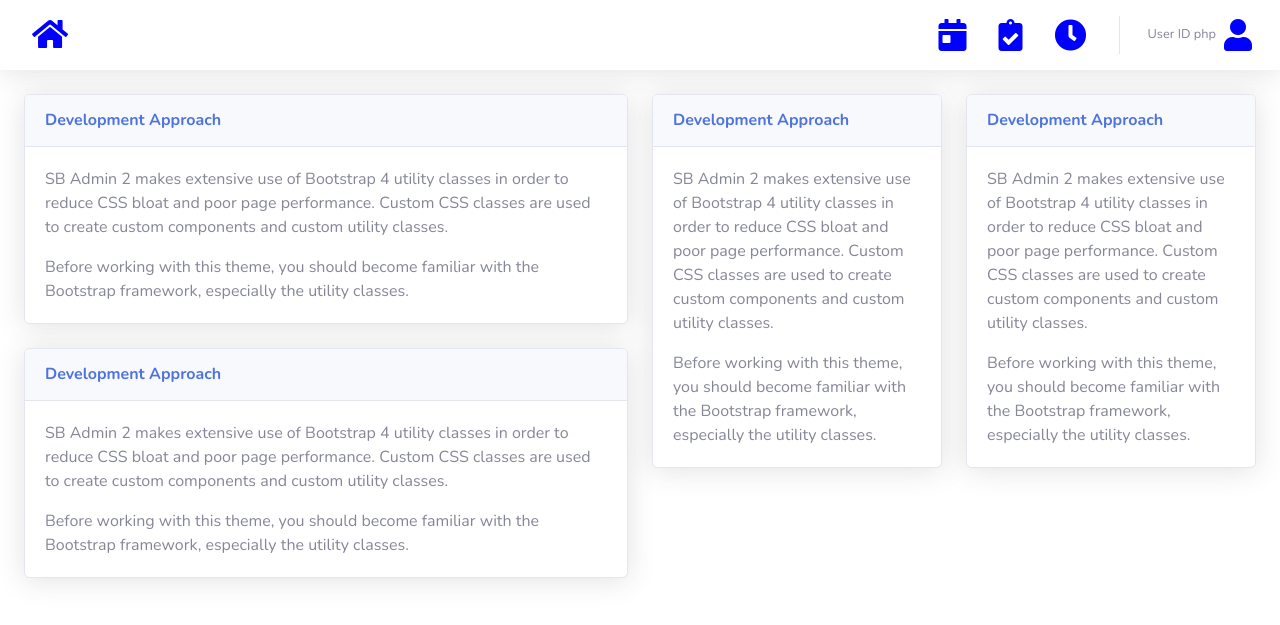
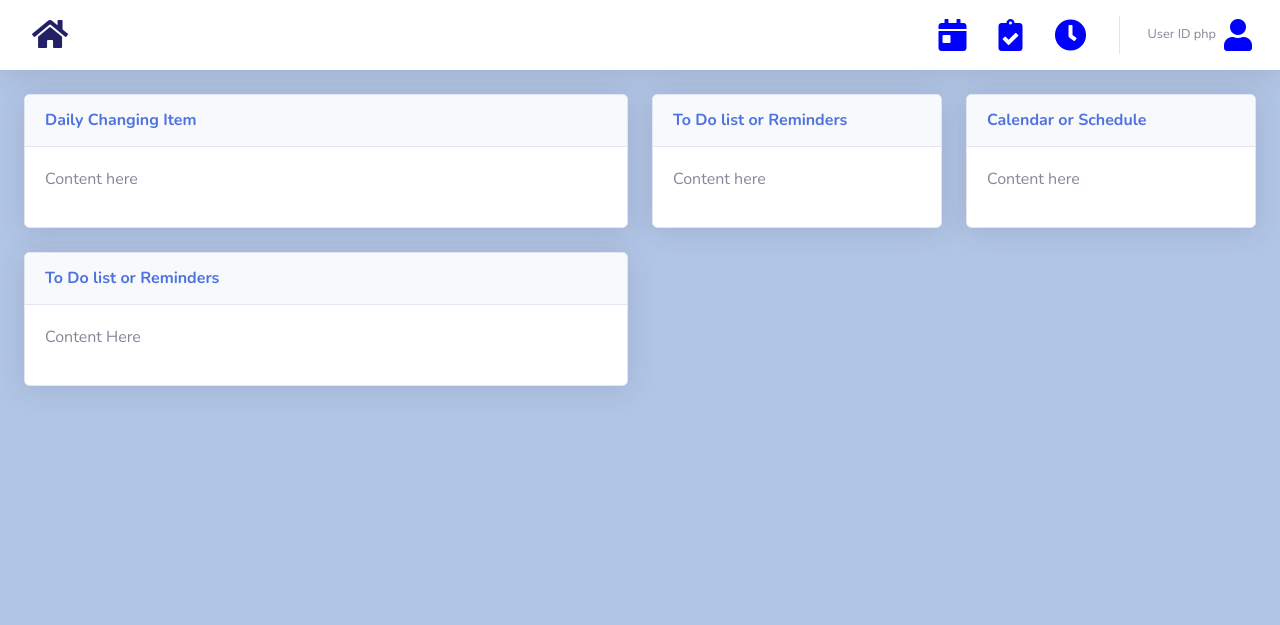
Before and after one commit to CelloLuna/Planorize, a PHP site: page /testing.php in a window 1280 px wide. Shown: the top 625 px of the page. Run offline with PHP 8.4, Linux system fonts and the light colour scheme.

Commit message:
css styles work

```diff
--- /dev/null
+++ b/css/mystyles.css
@@ -0,0 +1,6 @@
+body {
+    background-color: #b1c5e6;
+}
+nav {
+    background-color: #b1c5e6;
+}
--- a/headerLayout.php
+++ b/headerLayout.php
@@ -9,17 +9,14 @@
 
         <!-- Custom fonts for this template-->
         <link
-            href="vendor/fontawesome-free/css/all.min.css"
-            rel="stylesheet"
-            type="text/css"
-        />
+            href="vendor/fontawesome-free/css/all.min.css" rel="stylesheet" type="text/css"/>
         <link
-            href="https://fonts.googleapis.com/css?family=Nunito:200,200i,300,300i,400,400i,600,600i,700,700i,800,800i,900,900i"
-            rel="stylesheet"
-        />
+            href="https://fonts.googleapis.com/css?family=Nunito:200,200i,300,300i,400,400i,600,600i,700,700i,800,800i,900,900i" rel="stylesheet"/>
 
         <!-- Custom styles for this template-->
         <link href="css/sb-admin-2.min.css" rel="stylesheet" />
+        <!-- My CSS -->
+        <link href="css/mystyles.css" rel="stylesheet" />
     </head>
 
     <body>
@@ -38,7 +35,7 @@
             <form
                 class="d-none d-sm-inline-block form-inline mr-auto ml-md-3 my-2
                 my-md-0 mw-100 navbar-search">
-                <i class="fas fa-solid fa-home fa-2x" style="color: blue;"></i>
+                <i class="fas fa-solid fa-home fa-2x" style="color: #232066;"></i>
 
             </form>
 
--- a/home.php
+++ b/home.php
@@ -5,27 +5,19 @@
 
             <div class="card shadow mb-4">
                 <div class="card-header py-3">
-                    <h6 class="m-0 font-weight-bold text-primary">Development Approach</h6>
+                    <h6 class="m-0 font-weight-bold text-primary">Daily Changing Item</h6>
                 </div>
                 <div class="card-body">
-                    <p>SB Admin 2 makes extensive use of Bootstrap 4 utility classes in order to reduce
-                        CSS bloat and poor page performance. Custom CSS classes are used to create
-                        custom components and custom utility classes.</p>
-                    <p class="mb-0">Before working with this theme, you should become familiar with the
-                        Bootstrap framework, especially the utility classes.</p>
+                    <p>Content here</p>
                 </div>
             </div>
 
             <div class="card shadow mb-4">
                 <div class="card-header py-3">
-                    <h6 class="m-0 font-weight-bold text-primary">Development Approach</h6>
+                    <h6 class="m-0 font-weight-bold text-primary">To Do list or Reminders</h6>
                 </div>
                 <div class="card-body">
-                    <p>SB Admin 2 makes extensive use of Bootstrap 4 utility classes in order to reduce
-                        CSS bloat and poor page performance. Custom CSS classes are used to create
-                        custom components and custom utility classes.</p>
-                    <p class="mb-0">Before working with this theme, you should become familiar with the
-                        Bootstrap framework, especially the utility classes.</p>
+                    <p>Content Here</p>
                 </div>
             </div>
         </div>
@@ -34,29 +26,21 @@
         <div class="col-lg-3 mb-4">
             <div class="card shadow mb-4">
                 <div class="card-header py-3">
-                    <h6 class="m-0 font-weight-bold text-primary">Development Approach</h6>
+                    <h6 class="m-0 font-weight-bold text-primary">To Do list or Reminders</h6>
                 </div>
                 <div class="card-body">
-                    <p>SB Admin 2 makes extensive use of Bootstrap 4 utility classes in order to reduce
-                        CSS bloat and poor page performance. Custom CSS classes are used to create
-                        custom components and custom utility classes.</p>
-                    <p class="mb-0">Before working with this theme, you should become familiar with the
-                        Bootstrap framework, especially the utility classes.</p>
+                    <p>Content here</p>
                 </div>
             </div>
         </div>
 
-        <div class="col-lg-3 mb-4">
+        <div class="col-lg-3 mb-4 w-50">
             <div class="card shadow mb-4">
                 <div class="card-header py-3">
-                    <h6 class="m-0 font-weight-bold text-primary">Development Approach</h6>
+                    <h6 class="m-0 font-weight-bold text-primary">Calendar or Schedule</h6>
                 </div>
                 <div class="card-body">
-                    <p>SB Admin 2 makes extensive use of Bootstrap 4 utility classes in order to reduce
-                        CSS bloat and poor page performance. Custom CSS classes are used to create
-                        custom components and custom utility classes.</p>
-                    <p class="mb-0">Before working with this theme, you should become familiar with the
-                        Bootstrap framework, especially the utility classes.</p>
+                    <p>Content here</p>
                 </div>
             </div>
         </div>
```
Also changed, not shown: loginLayout.php (added).
